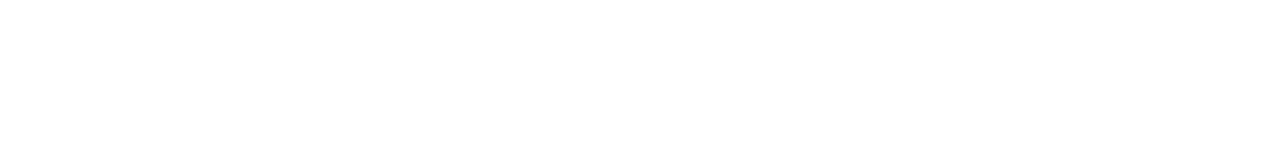
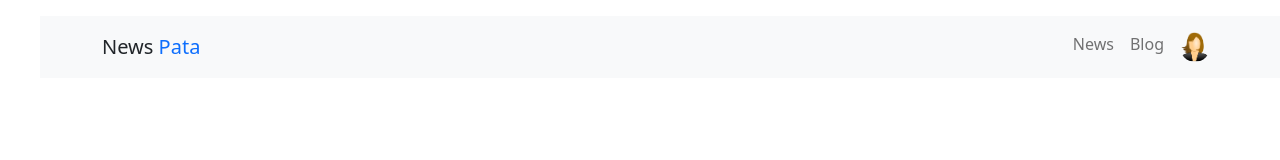
Before and after one commit to dev-rakibul1/News_portal, a plain HTML site: page index.html in a window 1280 px wide. Drawn offline with nearby package versions, Linux system fonts and the light colour scheme.

Commit message:
navbar complete

```diff
--- /dev/null
+++ b/css/style.css
@@ -0,0 +1,10 @@
+/* navbar */
+.ml-auto {
+  margin-left: auto;
+}
+/* nav link */
+.nav-link .user {
+  max-width: 30px;
+  max-height: 30px;
+  border-radius: 100%;
+}
--- a/index.html
+++ b/index.html
@@ -10,10 +10,59 @@
       rel="stylesheet"
       href="https://cdn.jsdelivr.net/npm/bootstrap@5.2.0/dist/css/bootstrap.min.css"
     />
+    <link rel="stylesheet" href="css/style.css" />
   </head>
   <body>
     <!-- Start header section -->
-    <header></header>
+    <header>
+      <!-- menu -->
+      <menu>
+        <nav class="navbar navbar-expand-lg bg-light">
+          <div class="container">
+            <!-- navbar brand -->
+            <div class="navbar-brand">
+              <a href="index.html" class="text-decoration-none text-dark"
+                >News <span class="text-primary">Pata</span></a
+              >
+            </div>
+
+            <!-- navbar collapse btn -->
+            <button
+              class="navbar-toggler"
+              type="button"
+              data-bs-toggle="collapse"
+              data-bs-target="#mainNav"
+              aria-controls="navbarNav"
+              aria-expanded="false"
+              aria-label="Toggle navigation"
+            >
+              <span class="navbar-toggler-icon"></span>
+            </button>
+
+            <!-- navbar collapse -->
+            <div class="collapse navbar-collapse" id="mainNav">
+              <ul class="navbar-nav ml-auto">
+                <li class="nav-item">
+                  <a href="" class="nav-link">News</a>
+                </li>
+                <li class="nav-item">
+                  <a href="" class="nav-link">Blog</a>
+                </li>
+                <li class="nav-item">
+                  <a href="" class="nav-link">
+                    <img
+                      src="./images/user.png"
+                      class="user img-fluid"
+                      alt="user"
+                    />
+                  </a>
+                </li>
+              </ul>
+            </div>
+          </div>
+        </nav>
+      </menu>
+    </header>
     <!-- End of header section -->
 
     <!-- bootstrap js -->
```
Also changed, not shown: images/PostCard.png (added), images/user.png (added).
